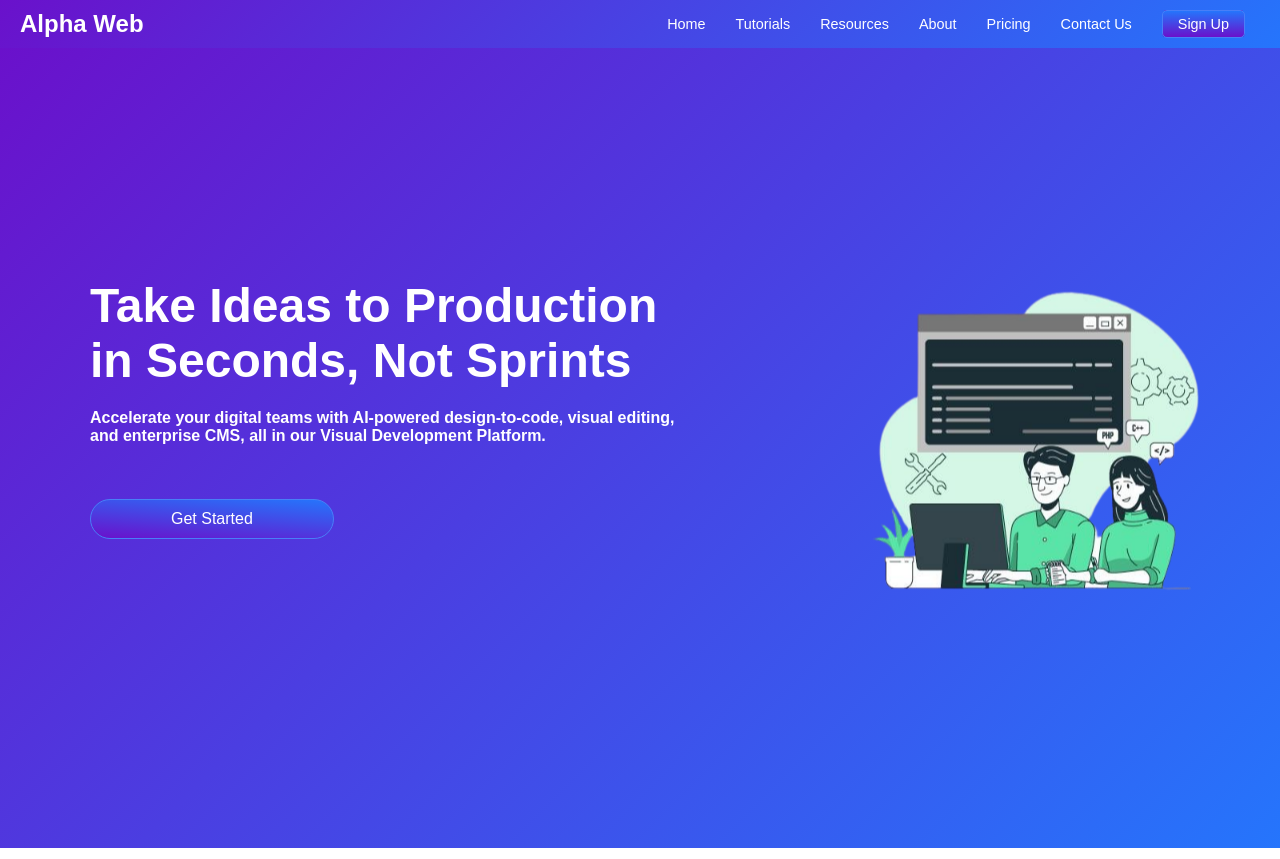
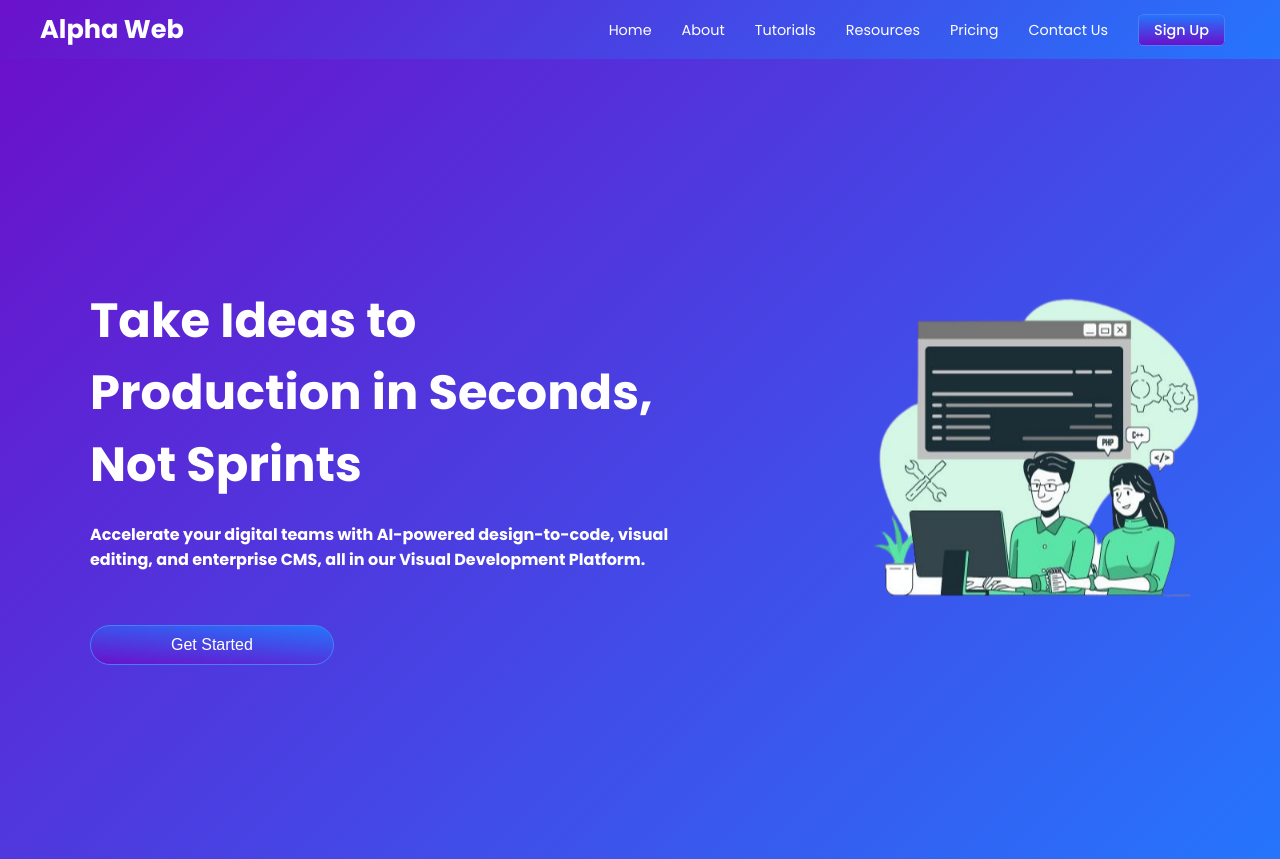
Before and after one commit to Prakashgupta41532/alpha-web, a React (Create React App) app: page / in a window 1280 px wide. Built offline with nearby package versions, Linux system fonts and the light colour scheme.

Commit message:
navbar-responisve

```diff
--- a/package.json
+++ b/package.json
@@ -6,6 +6,7 @@
     "cra-template": "1.2.0",
     "react": "^19.0.0",
     "react-dom": "^19.0.0",
+    "react-router-dom": "^7.1.3",
     "react-scripts": "5.0.1"
   },
   "scripts": {
--- a/src/App.css
+++ b/src/App.css
@@ -1,8 +1,9 @@
+@import url('https://fonts.googleapis.com/css2?family=Poppins:wght@400;500;600;700&display=swap');
+
 body {
   margin: 0;
-  font-family: -apple-system, BlinkMacSystemFont, 'Segoe UI', 'Roboto', 'Oxygen',
-    'Ubuntu', 'Cantarell', 'Fira Sans', 'Droid Sans', 'Helvetica Neue',
-    sans-serif;
+  font-family: 'Poppins', -apple-system, BlinkMacSystemFont, 'Segoe UI', 'Roboto',
+    'Oxygen', 'Ubuntu', 'Cantarell', 'Fira Sans', 'Droid Sans', 'Helvetica Neue', sans-serif;
   -webkit-font-smoothing: antialiased;
   -moz-osx-font-smoothing: grayscale;
   overflow-y: auto;
--- a/src/App.js
+++ b/src/App.js
@@ -1,13 +1,17 @@
-import './App.css';
-import Navbar from './Components/Navbar/Navbar';
-import HomePage from './Components/Screens/LandingScreens/Home/Home';
+import "./App.css";
+import Navbar from "./Components/Navbar/Navbar";
+import HomePage from "./Components/Screens/LandingScreens/Home/Home";
+import { BrowserRouter as Router, Routes, Route } from "react-router-dom";
 
 function App() {
   return (
     <div className="App">
       <Navbar />
-     {/* <div>Hello world</div> */}
-     <HomePage />
+      <Router>
+        <Routes>
+          <Route path="/" element={<HomePage />} />
+        </Routes>
+      </Router>
     </div>
   );
 }
--- a/src/Components/Navbar/Navbar.css
+++ b/src/Components/Navbar/Navbar.css
@@ -1,17 +1,25 @@
 .navbar {
   display: flex;
-    justify-content: space-between;
+  justify-content: center;
   align-items: center;
   padding: 10px 20px;
   background: linear-gradient(135deg, #6a11cb 0%, #2575fc 100%);
   box-shadow: 0 4px 6px rgba(0, 0, 0, 0.1);
   color: white;
-    font-family: 'Poppins', sans-serif;
+}
+
+.navbar-container {
+  display: flex;
+  justify-content: space-between;
+  align-items: center;
+  width: 100%;
+  max-width: 1200px;
 }
 
 .navbar-logo {
-    font-size: 1.5rem;
+  font-size: 1.6rem;
   font-weight: bold;
+  cursor: pointer;
 }
 
 .navbar-links {
@@ -29,7 +37,7 @@
 .navbar-links a {
   text-decoration: none;
   color: white;
-    font-size: .9rem;
+  font-size: 0.9rem;
   transition: color 0.3s;
 }
 
@@ -48,10 +56,6 @@
   transition: background-color 0.3s;
 }
 
-  .btn-contact {
-    margin-right: 10px;
-  }
-
 .btn-signup {
   background: linear-gradient(0deg, #6a11cb 0%, #2575fc 100%);
   border: 1px solid #487ff8;
@@ -60,6 +64,58 @@
 .btn:hover {
   opacity: 0.9;
   background: linear-gradient(105deg, #6a11cb 0%, #2575fc 100%);
+}
+
+.navbar-toggle {
+  display: none;
+  background: none;
+  border: none;
+  color: white;
+  font-size: 1.5rem;
+  cursor: pointer;
+  transition: transform 0.3s ease;
+}
+
+.navbar-links.active {
+  display: block;
+  flex-direction: column;
+  background: linear-gradient(135deg, #6a11cb 0%, #2575fc 100%);
+  position: absolute;
+  top: 60px;
+  right: 20px;
+  width: 200px;
+  border-radius: 8px;
+  box-shadow: 0 4px 6px rgba(0, 0, 0, 0.2);
+  z-index: 10;
+}
 
 
+.navbar-links.active li {
+  margin: 10px 20px;
+  padding: 5px 0;
+  border-bottom: 0.5px solid rgb(138, 136, 136);
 }
+.navbar-links.active li:last-child {
+  border-bottom: none;
+}
+
+@media (max-width: 768px) {
+  .navbar-links {
+    display: none;
+  }
+
+  .navbar-toggle {
+    display: block;
+  }
+}
+
+@media (max-width: 480px) {
+  .navbar-logo {
+    font-size: 1.5rem;
+  }
+
+  .btn {
+    font-size: 0.9rem;
+    padding: 5px 10px;
+  }
+}
--- a/src/Components/Navbar/Navbar.js
+++ b/src/Components/Navbar/Navbar.js
@@ -1,21 +1,46 @@
-import React from "react";
+import React, { useState } from "react";
 import "./Navbar.css";
 
 const Navbar = () => {
+  const [isOpen, setIsOpen] = useState(false);
+
+  const toggleMenu = () => {
+    setIsOpen(!isOpen);
+  };
+
   return (
     <nav className="navbar">
-      <div className="navbar-logo">Alpha Web</div>
-      <ul className="navbar-links">
-        <li><a href="#home">Home</a></li>
-        <li><a href="#tutorials">Tutorials</a></li>
-        <li><a href="#resources">Resources</a></li>
-        <li><a href="#about">About</a></li>
-        <li><a href="#pricing">Pricing</a></li>
-        <li><a href="#pricing">Contact Us</a></li>
-        <li>
-          <a href="#signup" className="btn btn-signup">Sign Up</a>
-        </li>
-      </ul>
+      <div className="navbar-container">
+        <div className="navbar-logo">Alpha Web</div>
+        <button className="navbar-toggle" onClick={toggleMenu}>
+          {isOpen ? "✖" : "☰"}
+        </button>
+        <ul className={`navbar-links ${isOpen ? "active" : ""}`}>
+          <li>
+            <a href="#home">Home</a>
+          </li>
+          <li>
+            <a href="#about">About</a>
+          </li>
+          <li>
+            <a href="#tutorials">Tutorials</a>
+          </li>
+          <li>
+            <a href="#resources">Resources</a>
+          </li>
+          <li>
+            <a href="#pricing">Pricing</a>
+          </li>
+          <li>
+            <a href="#contact">Contact Us</a>
+          </li>
+          <li>
+            <a href="#signup" className="btn btn-signup">
+              Sign Up
+            </a>
+          </li>
+        </ul>
+      </div>
     </nav>
   );
 };
--- a/src/Components/Screens/LandingScreens/Home/Home.css
+++ b/src/Components/Screens/LandingScreens/Home/Home.css
@@ -1,4 +1,3 @@
-/* Overall homepage styling */
 .homepage {
     display: flex;
     align-items: center;
```
Also changed, not shown: 1 other file (tests, documents, lock files or other folders). Lines whose indentation alone changed are shown as unchanged.
